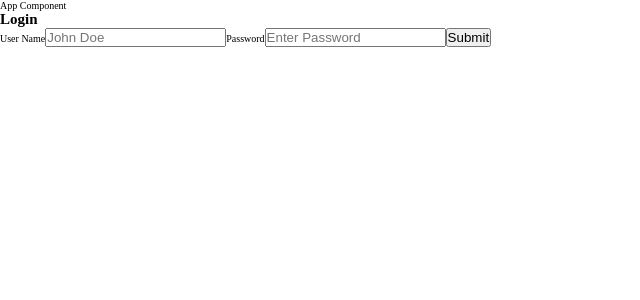
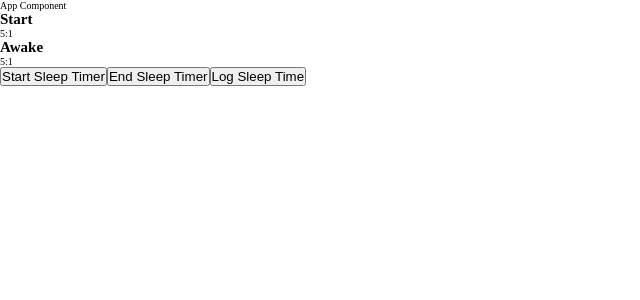
Before and after one commit to lambda-build-week-sleep-tracker/FE-Sleep-Tracker, a React (Create React App) app: page / in a window 1280 px wide. Shown: the top 300 px of the page, without its empty margins (0-640 px from the left). Built offline with nearby package versions, Linux system fonts and the light colour scheme; the HTML template or start-up script is replaced by a standard one.

Commit message:
got the idea of the timer done

```diff
--- a/src/App.js
+++ b/src/App.js
@@ -2,12 +2,14 @@ import React from 'react';
 import './index.css';
 
 // Importing components
-import LoginForm from './components/LoginForm';
+// import LoginForm from './components/LoginForm';
+import ClockApp from './components/clock/Clock'
+
 function App() {
   return (
     <div className="App">
       <p>App Component</p>
-			<LoginForm/>
+			<ClockApp/>
     </div>
   );
 }
--- a/src/components/clock/Clock.jsx
+++ b/src/components/clock/Clock.jsx
@@ -16,13 +16,19 @@ import React, { Component } from 'react';
 
 // Digital Clock
 // let time = new Date().toLocaleString();
+let timerStart = [];
+let timerEnd = [];
+let timerTotal = [];
+
 class DigClock extends React.Component {
   constructor(props) {
     super(props);
     this.state = {
-      time: new Date().toLocaleString()
+      hour: new Date().getHours().toLocaleString(),
+      minute: new Date().getMinutes().toLocaleString(),
     }
   }
+
 
   componentDidMount() {
     this.intervalID = setInterval(
@@ -37,18 +43,46 @@ class DigClock extends React.Component {
 
   tick() {
     this.setState({
-      time: new Date().toLocaleString()
+      hour: new Date().getHours().toLocaleString(),
+      minute: new Date().getMinutes().toLocaleString()
     });
   }
 
   render() {
     return (
       <p className='AppClock'>
-        {this.state.time}
+        {this.state.hour}:{this.state.minute}
       </p>
     )
   }
 }
+
+
+function timer(a,b) {
+  return (b - a)
+}
+
+function startTimer() {
+  let hour= new Date().getHours().toLocaleString();
+  let minute= new Date().getMinutes().toLocaleString();
+  timerStart = `${hour}:${minute}`;
+  console.log(timerStart);
+  return timerStart;
+}
+
+function endTimer(){
+  let hour= new Date().getHours().toLocaleString();
+  let minute= new Date().getMinutes().toLocaleString();
+  timerEnd = `${hour}:${minute}`;
+  console.log(timerEnd);
+
+  timerTotal = timer(timerStart, timerEnd);
+  return timerTotal;
+}
+
+// logTime = () => {
+
+// }
 
 class ClockApp extends Component {
   render() {
@@ -62,9 +96,9 @@ class ClockApp extends Component {
           <h2>Awake</h2>
         </div>
         <DigClock />
-        <button class="StartTimer">Start Sleep Timer</button>
-        <button class="EndTimer">End Sleep Timer</button>
-        <button class="LogTimer">Log Sleep Time</button>
+        <button className="StartTimer" onClick={startTimer()}>Start Sleep Timer</button>
+        <button className="EndTimer" onClick={endTimer()}>End Sleep Timer</button>
+        <button className="LogTime" onClick={this.logTime}>Log Sleep Time</button>
 
         {/* VVVVV This is for the analog VVVVV */}
         {/* <Clock value={this.state.date}/> */}
```
